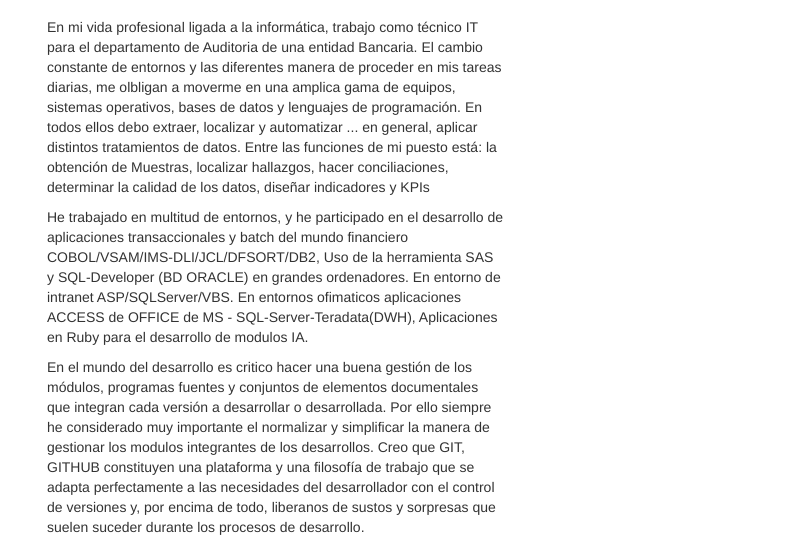
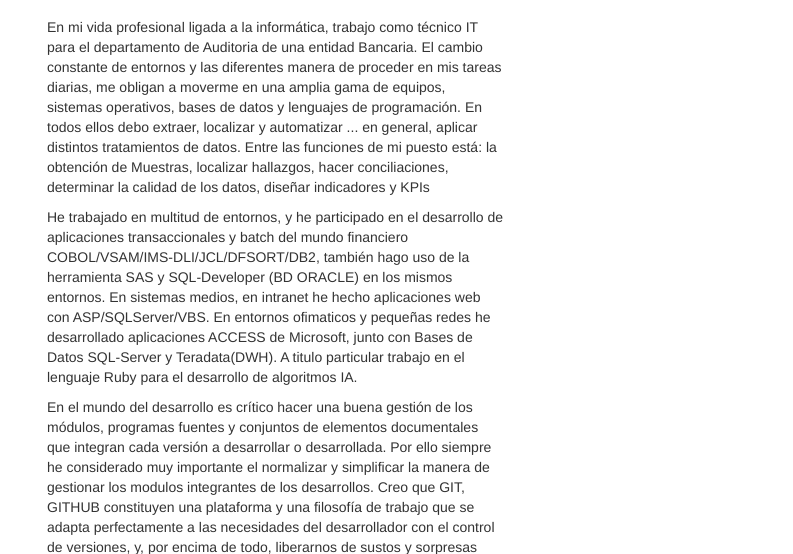
Before and after one commit to jaime64/jaime64.github.io, a plain HTML site: page index.html in a window 1280 px wide. Shown: the part 234-788 px from the top of the page, without its empty margins (243-1036 px from the left). Drawn offline with nearby package versions, Linux system fonts and the light colour scheme.

Commit message:
Version 1.7

```diff
--- a/index.html
+++ b/index.html
@@ -41,10 +41,10 @@
       <div class='row'>
         <div class='col-sm-8'>
           <br>
-          <p>En mi vida profesional ligada a la informática, trabajo como técnico IT para el departamento de Auditoria de una entidad Bancaria. El cambio constante de entornos y las diferentes manera de proceder en mis tareas diarias, me olbligan a moverme en una amplica gama de equipos, sistemas operativos, bases de datos y lenguajes de programación. En todos ellos debo extraer, localizar y automatizar ... en general, aplicar distintos tratamientos de datos. Entre las funciones de mi puesto está: la obtención de Muestras, localizar hallazgos, hacer conciliaciones, determinar la calidad de los datos, diseñar indicadores y KPIs </p>
+          <p>En mi vida profesional ligada a la informática, trabajo como técnico IT para el departamento de Auditoria de una entidad Bancaria. El cambio constante de entornos y las diferentes manera de proceder en mis tareas diarias, me obligan a moverme en una amplia gama de equipos, sistemas operativos, bases de datos y lenguajes de programación. En todos ellos debo extraer, localizar y automatizar ... en general, aplicar distintos tratamientos de datos. Entre las funciones de mi puesto está: la obtención de Muestras, localizar hallazgos, hacer conciliaciones, determinar la calidad de los datos, diseñar indicadores y KPIs </p>
 
-          <p> He trabajado en multitud de entornos, y he participado en el desarrollo de aplicaciones transaccionales y batch del mundo financiero COBOL/VSAM/IMS-DLI/JCL/DFSORT/DB2, Uso de la herramienta SAS y SQL-Developer (BD ORACLE) en grandes ordenadores. En entorno de intranet ASP/SQLServer/VBS. En entornos ofimaticos aplicaciones ACCESS de OFFICE de MS - SQL-Server-Teradata(DWH), Aplicaciones en Ruby para el desarrollo de modulos IA.
-          <p> En el mundo del desarrollo es critico hacer una buena gestión de los módulos, programas fuentes y conjuntos de elementos documentales que integran cada versión a desarrollar o desarrollada. Por ello siempre he considerado muy importante el normalizar y simplificar la manera de gestionar los modulos integrantes de los desarrollos. Creo que GIT, GITHUB constituyen una plataforma y una filosofía de trabajo que se adapta perfectamente a las necesidades del desarrollador con el control de versiones y, por encima de todo,  liberanos de sustos y sorpresas que suelen suceder durante los procesos de desarrollo.</p>
+          <p> He trabajado en multitud de entornos, y he participado en el desarrollo de aplicaciones transaccionales y batch del mundo financiero COBOL/VSAM/IMS-DLI/JCL/DFSORT/DB2, también hago uso de la herramienta SAS y SQL-Developer (BD ORACLE) en los mismos entornos. En sistemas medios, en intranet he hecho aplicaciones web con ASP/SQLServer/VBS. En entornos ofimaticos y pequeñas redes he desarrollado aplicaciones ACCESS de Microsoft, junto con Bases de Datos SQL-Server y Teradata(DWH). A titulo particular trabajo en el lenguaje Ruby para el desarrollo de algoritmos IA.
+          <p> En el mundo del desarrollo es crítico hacer una buena gestión de los módulos, programas fuentes y conjuntos de elementos documentales que integran cada versión a desarrollar o desarrollada. Por ello siempre he considerado muy importante el normalizar y simplificar la manera de gestionar los modulos integrantes de los desarrollos. Creo que GIT, GITHUB constituyen una plataforma y una filosofía de trabajo que se adapta perfectamente a las necesidades del desarrollador con el control de versiones, y, por encima de todo,  liberarnos de sustos y sorpresas que suelen suceder durante los procesos de desarrollo.</p>
 
           <h3>Cursos</h3>
           <table class='table table-striped'>
```
